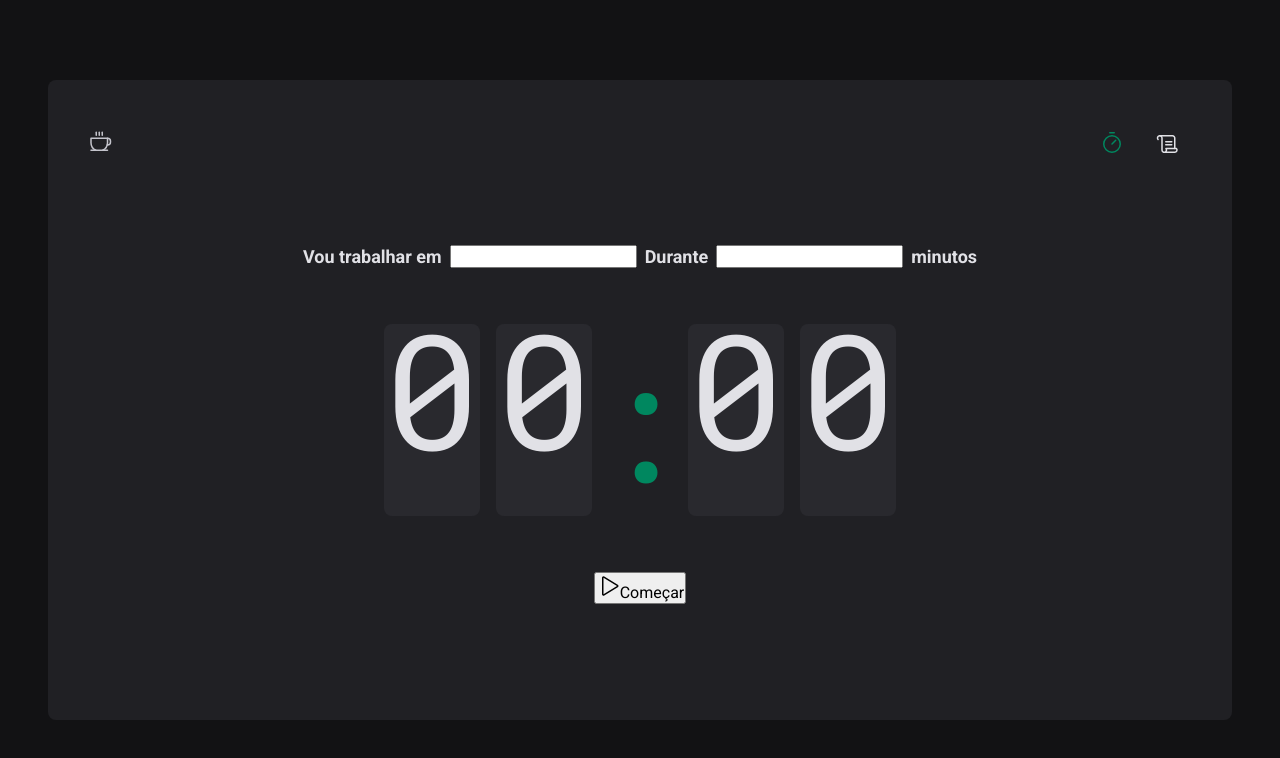
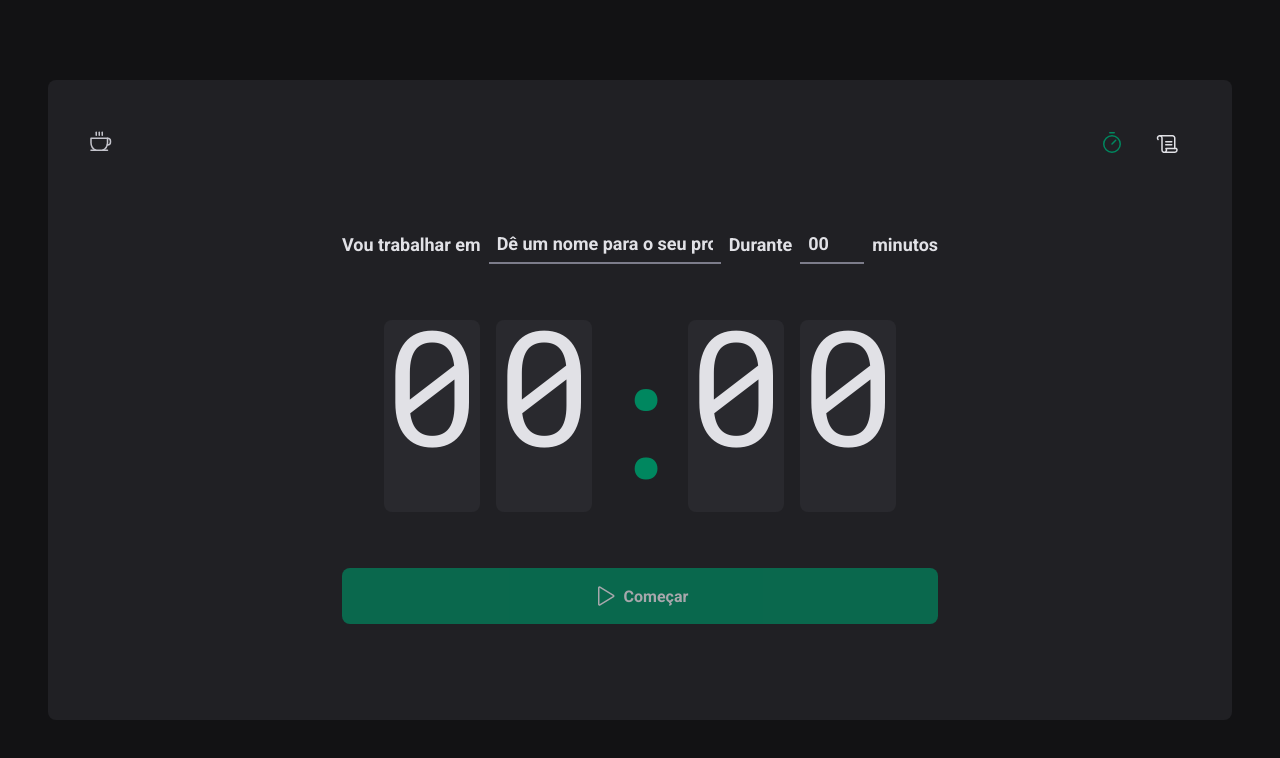
Before and after one commit to EdmilsonAlison/timer-naipes, a React (Vite) app: page / in a window 1280 px wide. Shown: the top 758 px of the page. Built offline with nearby package versions, Linux system fonts and the light colour scheme; the HTML template or start-up script is replaced by a standard one.

Commit message:
Finish Home component

```diff
--- a/src/pages/Home/Home.tsx
+++ b/src/pages/Home/Home.tsx
@@ -1,5 +1,12 @@
 import {Play} from "phosphor-react";
-import {CountDownContainer, FormContainer, HomeContainer, Separator} from "./styles.ts";
+import {
+    CountDownContainer,
+    FormContainer,
+    HomeContainer, MinutesAmountInput,
+    Separator,
+    StartCountdownButton,
+    TaskInput
+} from "./styles.ts";
 
 export const Home = () => {
     return (
@@ -7,9 +14,13 @@ export const Home = () => {
             <form action="">
                 <FormContainer>
                     <label htmlFor="task">Vou trabalhar em </label>
-                    <input type="text" id="task"/>
+                    <TaskInput id="task" placeholder={"Dê um nome para o seu projeto"}/>
                     <label htmlFor="minutesAmount">Durante</label>
-                    <input type="number" id="minutesAmount"/>
+                    <MinutesAmountInput
+                        type="number"
+                        id="minutesAmount"
+                        placeholder={"00"}
+                    />
                     <span>minutos</span>
                 </FormContainer>
 
@@ -22,10 +33,10 @@ export const Home = () => {
                     <span>0</span>
                 </CountDownContainer>
 
-                <button type="submit">
+                <StartCountdownButton disabled type="submit">
                 <Play size={24} />
                     Começar
-                </button>
+                </StartCountdownButton>
             </form>
         </HomeContainer>
     )
--- a/src/pages/Home/styles.ts
+++ b/src/pages/Home/styles.ts
@@ -51,3 +51,59 @@ export const Separator = styled.div`
     justify-content: center;
 
 `
+
+export const StartCountdownButton = styled.button`
+    width: 100%;
+    border: 0;
+    padding: 1rem;
+    border-radius: 8px;
+
+    display: flex;
+    justify-content: center;
+    align-items: center;
+
+    gap: 0.5rem;
+    font-weight: bold;
+
+    cursor: pointer;
+
+    background: ${({theme}) => theme['green-500']} ;
+    color: ${({theme}) => theme['gray-100']} ;
+
+    &:disabled {
+        opacity: 0.7;
+        cursor: not-allowed;
+    }
+
+    &:not(:disabled);hover {
+        background: ${({theme}) => theme['green-700']};
+    }
+`
+
+const BaseInput = styled.input`
+    background: transparent;
+    height: 2.5rem;
+    border: 0;
+    border-bottom: 2px solid ${({theme}) => theme['gray-500']};
+    font-weight: bold;
+    font-size: 1.125rem;
+    padding: 0 0.5rem;
+    color: ${({theme}) => theme['gray-100']};
+
+    &:focus {
+        box-shadow: none;
+        border-color: ${({theme}) => theme['gray-500']};
+    }
+
+    &::placeholder {
+        color: ${({theme}) => theme['gray-100']};
+    }
+`
+
+export const TaskInput = styled(BaseInput)`
+    flex: 1;
+`
+
+export const MinutesAmountInput = styled(BaseInput)`
+    width: 4rem;
+`
```
